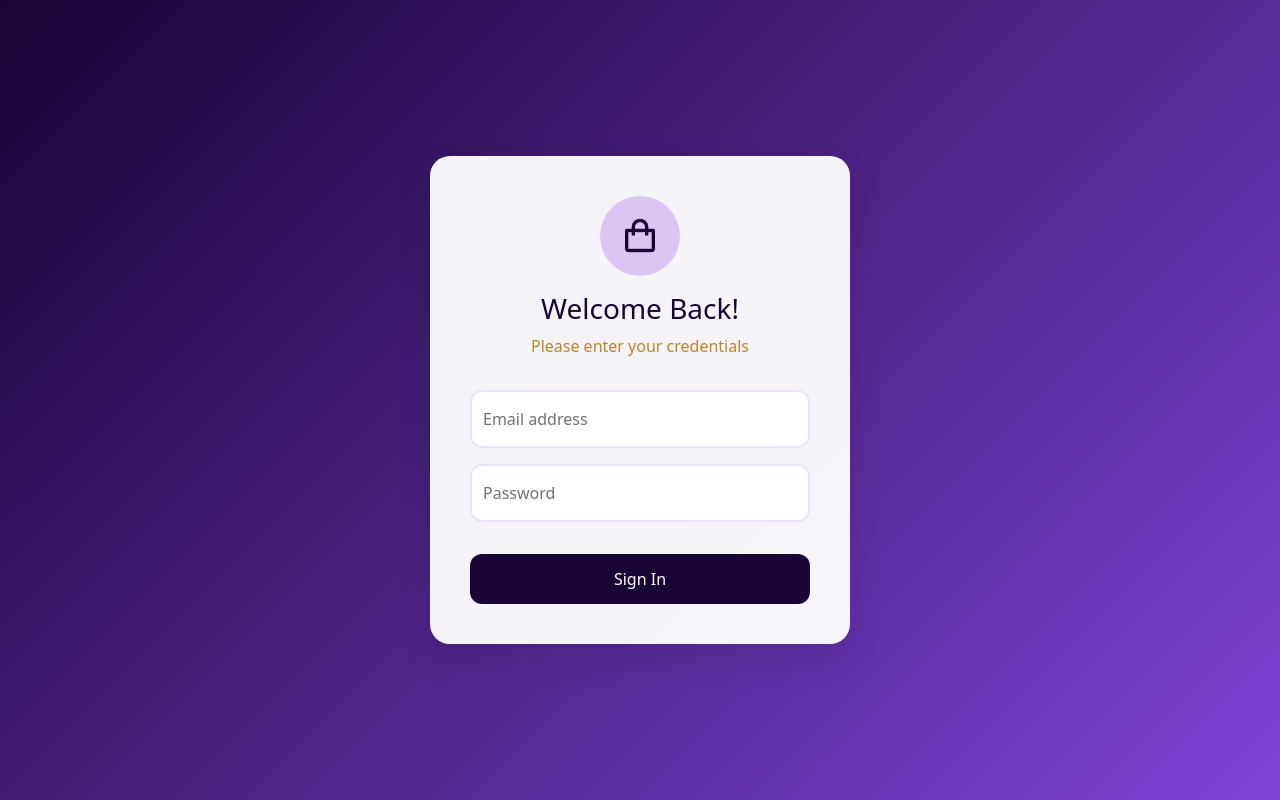
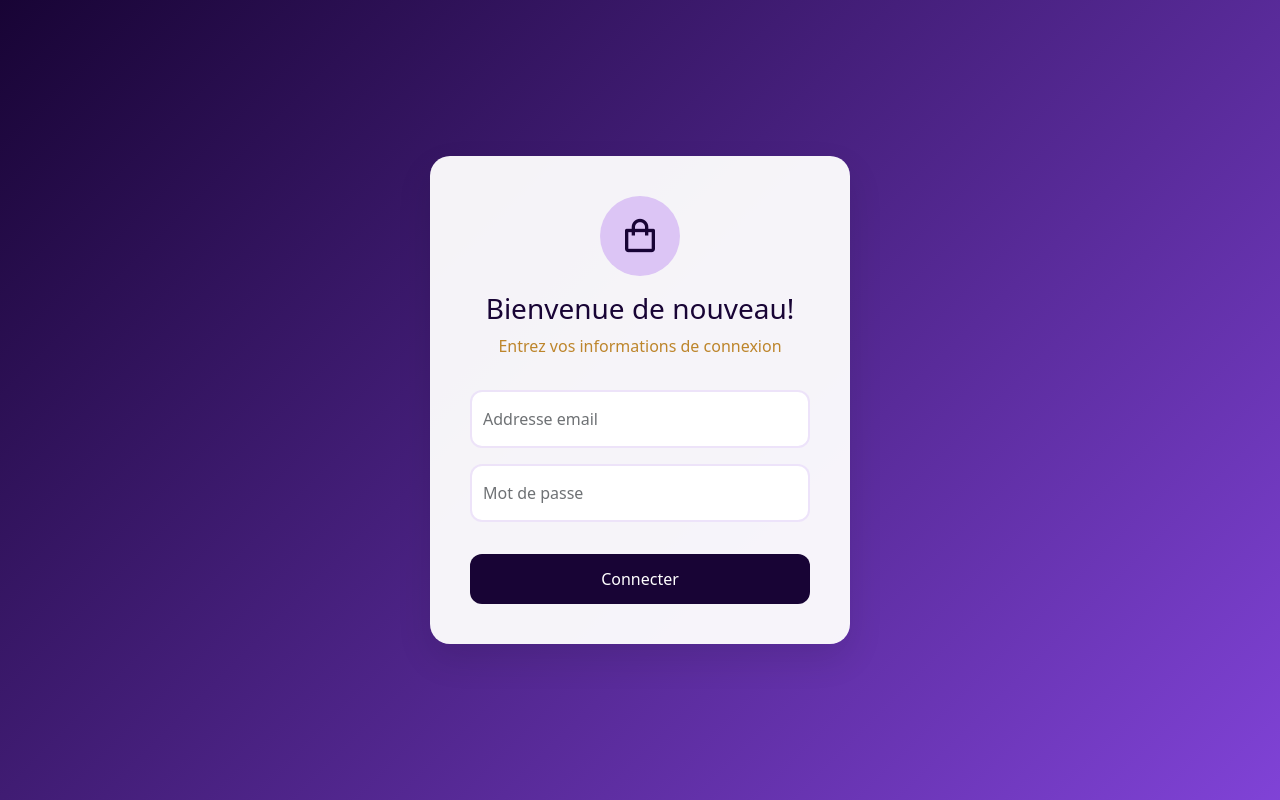
Before and after one commit to henocn/shopping, a PHP site: page /management/users/login.php in a window 1280 px wide. Run offline with PHP 8.4, Linux system fonts and the light colour scheme; data that the repository does not hold is empty.

Commit message:
connec user login back to front

```diff
--- a/management/dashboard.php
+++ b/management/dashboard.php
@@ -1,5 +1,8 @@
 <?php
 require '../vendor/autoload.php';
+require '../utils/verify.php';
+
+verify("/management/");
 
 use src\Connectbd;
 use src\Product;
--- a/management/users/login.php
+++ b/management/users/login.php
@@ -1,3 +1,11 @@
+<?php
+
+  if(isset($_SESSION) && !empty($_SESSION)){
+    header('location:../dashboard.php');
+  }
+
+?>
+
 <!DOCTYPE html>
 <html lang="fr">
 
@@ -17,28 +25,28 @@
       <div class="logo">
         <i class='bx bx-shopping-bag'></i>
       </div>
-      <h1>Welcome Back!</h1>
-      <p>Please enter your credentials</p>
+      <h1>Bienvenue de nouveau!</h1>
+      <p>Entrez vos informations de connexion</p>
     </div>
 
     <div class="error-message" id="errorMessage">
-      <!-- Les messages d'erreur seront affichés ici -->
+      <?=$message; ?>
     </div>
 
     <form action="save.php" method="POST" id="loginForm">
       <div class="form-floating">
         <input type="email" class="form-control" id="email" name="email" placeholder="name@example.com" required>
-        <label for="email">Email address</label>
+        <label for="email">Addresse email</label>
       </div>
       <div class="form-floating">
         <input type="password" class="form-control" id="password" name="password" placeholder="Password" required>
-        <label for="password">Password</label>
+        <label for="password">Mot de passe</label>
       </div>
       <div>
         <input type="hidden" name="validate" value="login">
       </div>
       <button type="submit" class="btn btn-login">
-        Sign In
+        Connecter
       </button>
     </form>
   </div>
@@ -52,14 +60,11 @@
     if (error) {
       errorMessage.style.display = 'block';
       switch (error) {
-        case 'invalid':
-          errorMessage.textContent = 'Invalid email or password';
-          break;
-        case 'empty':
-          errorMessage.textContent = 'Please fill in all fields';
+        case 'failed':
+          errorMessage.textContent = "Mot de passe ou email invalide";
           break;
         default:
-          errorMessage.textContent = 'An error occurred. Please try again';
+          errorMessage.textContent = "Un erreur s'est produite, réessayez s'il vous plaît";
       }
     }
 
--- a/management/users/save.php
+++ b/management/users/save.php
@@ -49,10 +49,10 @@ if (isset($_POST['validate'])) {
                     $_SESSION['country'] = $result['country'];
                     $_SESSION['is_active'] = $result['is_active'];
 
-                    header('location:../dashboard.php?message=' . $message);
+                    header('location:../dashboard.php');
                 } else {
                     $message = $result['message'];
-                    header('location:login.php?message=' . $message);
+                    header('location:login.php?error=' . $message);
                 }
             } else {
                 echo "On ne peut pas se connecter";
--- a/src/User.php
+++ b/src/User.php
@@ -92,7 +92,7 @@ class User
         $user = $this->getUserByEmail($data['email']);
         if ($user) {
             if (hash_equals($user['password'], crypt($data['password'], $user['password']))) {
-                $message = "Email et mot de passe correct";
+                $message = "OK";
                 $result = [
                     "success" => true,
                     "message" => $message,
@@ -102,14 +102,14 @@ class User
                     "is_active" => $user['is_active']
                 ];
             } else {
-                $message = "error1";
+                $message = "failed";
                 $result = [
                     "success" => false,
                     "message" => $message
                 ];
             }
         } else {
-            $message = "error2";
+            $message = "failed";
             $result = [
                 "success" => false,
                 "message" => $message
```
Also changed, not shown: utils/redirect.php (deleted, +0 -16 lines), utils/test.php (deleted, +0 -18 lines).
